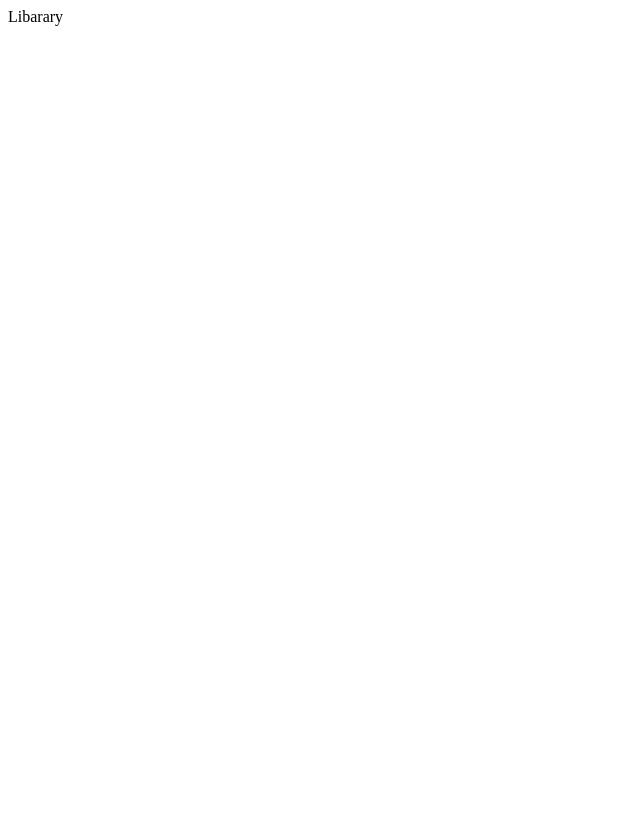
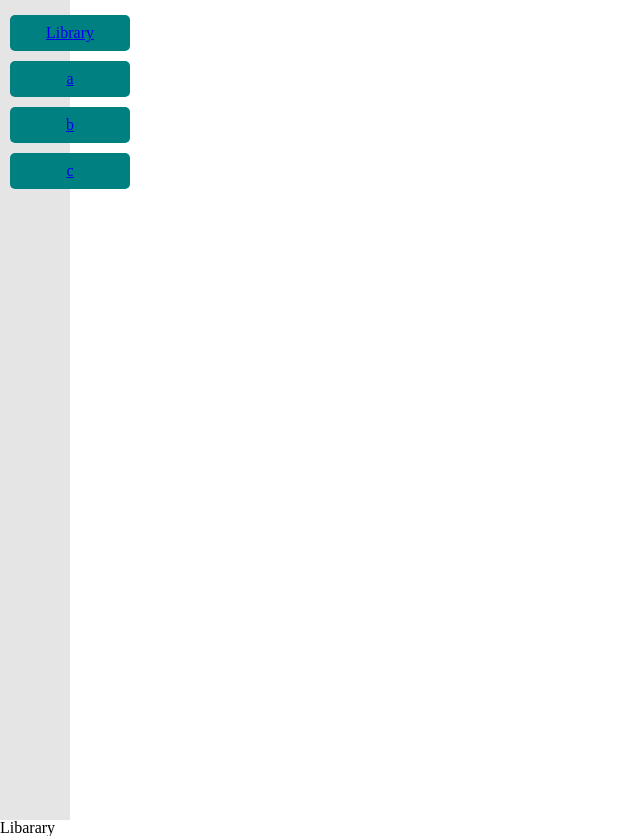
Before and after one commit to pengooseDev/ambient_player, a React (Create React App) app: page / in a window 1280 px wide. Shown: the whole page, without its empty margins (0-640 px from the left). Before the commit the page ends 800 px from the top, so only its background shows below. Built offline with nearby package versions, Linux system fonts and the light colour scheme.

Commit message:
feat: resetCSS

```diff
--- a/src/App.tsx
+++ b/src/App.tsx
@@ -1,9 +1,11 @@
 import { BrowserRouter, Routes, Route } from "react-router-dom";
 import Libarary from "./Components/Libarary";
+import Nav from "./Components/Nav";
 
 const App = () => {
     return (
         <BrowserRouter>
+            <Nav />
             <Routes>
                 <Route path="/" element={<Libarary />}></Route>
                 <Route></Route>
--- a/src/Components/Lantern.tsx
+++ /dev/null
@@ -1,5 +0,0 @@
-const Lantern = () => {
-    return <>L</>
-}
-
-export default Lantern
--- a/src/Components/Libarary.tsx
+++ b/src/Components/Libarary.tsx
@@ -1,4 +1,5 @@
 const Libarary = () => {
     return <>Libarary</>;
 };
+
 export default Libarary;
--- /dev/null
+++ b/src/Components/Nav.tsx
@@ -0,0 +1,45 @@
+import { Link } from "react-router-dom";
+import styled from "styled-components";
+
+const Wrapper = styled.div`
+    background: rgba(0, 0, 0, 0.1);
+    padding: 10px;
+    display: flex;
+    flex-direction: column;
+    color: white;
+    width: 50px;
+
+    height: 100vh;
+`;
+
+const LinkBox = styled.div`
+    background: teal;
+    padding: 10px;
+    width: 100px;
+    margin: 5px 0px;
+    display: flex;
+    align-items: center;
+    justify-content: center;
+    border-radius: 5px;
+`;
+
+const Nav = () => {
+    return (
+        <Wrapper>
+            <Link to={"/"}>
+                <LinkBox>Library</LinkBox>
+            </Link>
+            <Link to={"/a"}>
+                <LinkBox>a</LinkBox>
+            </Link>
+            <Link to={"/b"}>
+                <LinkBox>b</LinkBox>
+            </Link>
+            <Link to={"/c"}>
+                <LinkBox>c</LinkBox>
+            </Link>
+        </Wrapper>
+    );
+};
+
+export default Nav;
--- /dev/null
+++ b/src/Components/ResetCSS.tsx
@@ -0,0 +1,54 @@
+import { createGlobalStyle } from "styled-components";
+
+const ResetCSS = createGlobalStyle`
+    /* http://meyerweb.com/eric/tools/css/reset/
+   v2.0 | 20110126
+   License: none (public domain)
+    */
+
+    html, body, div, span, applet, object, iframe,
+    h1, h2, h3, h4, h5, h6, p, blockquote, pre,
+    a, abbr, acronym, address, big, cite, code,
+    del, dfn, em, img, ins, kbd, q, s, samp,
+    small, strike, strong, sub, sup, tt, var,
+    b, u, i, center,
+    dl, dt, dd, ol, ul, li,
+    fieldset, form, label, legend,
+    table, caption, tbody, tfoot, thead, tr, th, td,
+    article, aside, canvas, details, embed,
+    figure, figcaption, footer, header, hgroup,
+    menu, nav, output, ruby, section, summary,
+    time, mark, audio, video {
+        margin: 0;
+        padding: 0;
+        border: 0;
+        font-size: 100%;
+        font: inherit;
+        vertical-align: baseline;
+    }
+    /* HTML5 display-role reset for older browsers */
+    article, aside, details, figcaption, figure,
+    footer, header, hgroup, menu, nav, section {
+        display: block;
+    }
+    body {
+        line-height: 1;
+    }
+    ol, ul {
+        list-style: none;
+    }
+    blockquote, q {
+        quotes: none;
+    }
+    blockquote:before, blockquote:after,
+    q:before, q:after {
+        content: '';
+        content: none;
+    }
+    table {
+        border-collapse: collapse;
+        border-spacing: 0;
+    }
+`;
+
+export default ResetCSS;
--- a/src/index.tsx
+++ b/src/index.tsx
@@ -2,13 +2,16 @@
 import ReactDOM from "react-dom/client";
 import { RecoilRoot } from "recoil";
 import App from "./App";
+import ResetCSS from "./Components/ResetCSS";
 
 const root = ReactDOM.createRoot(
     document.getElementById("root") as HTMLElement
 );
+
 root.render(
     <React.StrictMode>
         <RecoilRoot>
+            <ResetCSS />
             <App />
         </RecoilRoot>
     </React.StrictMode>
```
Lines whose indentation alone changed are shown as unchanged.
